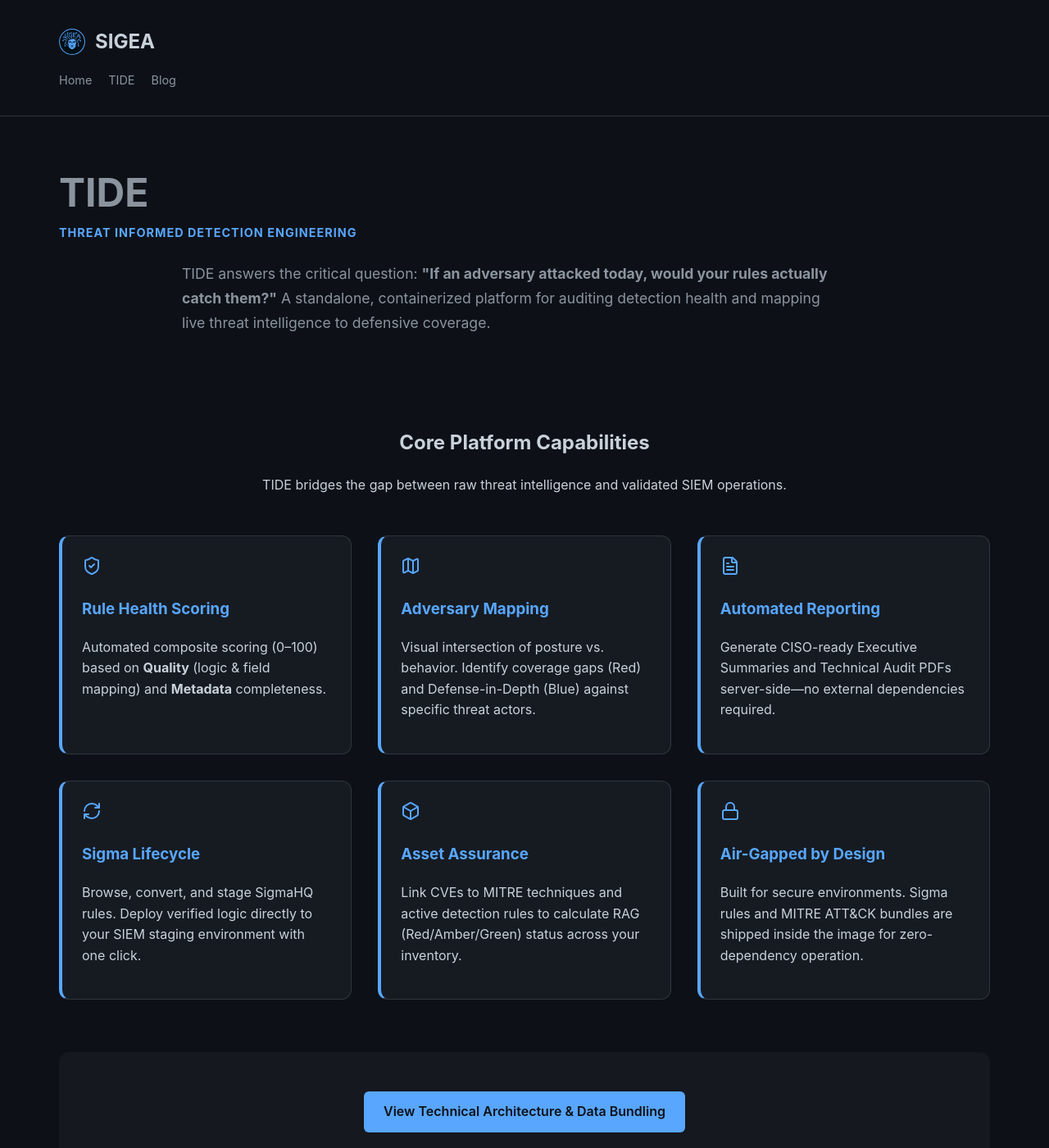
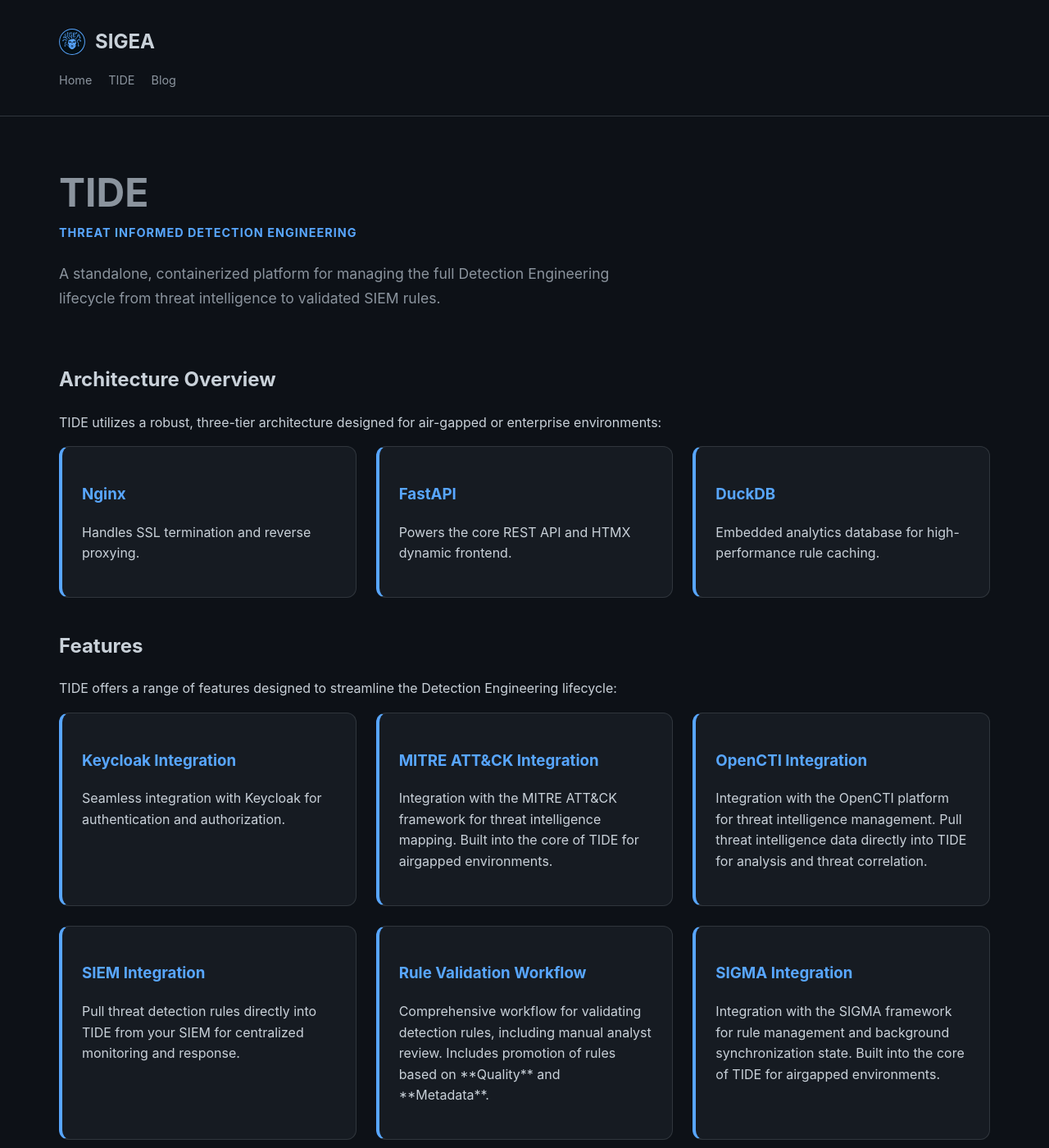
Before and after one commit to sigeauk/sigeauk.github.io, a Jekyll site: the page built from tide.html, in a window 1280 px wide and 1400 px high. Shown: the whole window at 82% size. Built offline with Jekyll 4.4.1, drawn with Linux system fonts in a browser that asks for light colours; some of the changed text lies outside the part shown.

Commit message:
TIDE Feaure update

```diff
--- a/tide.html
+++ b/tide.html
@@ -4,129 +4,146 @@
 description: Explore Sigea's flagship product, TIDE—a comprehensive platform for Threat Informed Detection Engineering.
 ---
 
-<script src="https://unpkg.com/lucide@latest"></script>
-
-<div class="hero-container" style="padding-bottom: 4rem;">
+<div class="hero-container">
     <div class="hero-text">
         <h2 class="main-heading">TIDE</h2>
         <p class="accent-subtitle">Threat Informed Detection Engineering</p>
-        <p class="lead-text" style="max-width: 800px; margin: 0 auto;">
-            TIDE answers the critical question: <strong>"If an adversary attacked today, would your rules actually catch them?"</strong>
-            A standalone, containerized platform for auditing detection health and mapping live threat intelligence to defensive coverage.
-        </p>
+        <p class="lead-text">A standalone, containerized platform for managing the full Detection Engineering lifecycle from threat intelligence to validated SIEM rules.</p>
     </div>
 </div>
 
-<section class="product-info" style="margin-bottom: 4rem;">
-    <div class="section-header" style="text-align: center; margin-bottom: 3rem;">
-        <span class="text-accent"><h2>Core Platform Capabilities</h2></span>
-        <p>TIDE bridges the gap between raw threat intelligence and validated SIEM operations.</p>
-    </div>
+<section class="product-info">
+    <span class="text-accent"></span><h2>Architecture Overview</h2></span>
+    <p>TIDE utilizes a robust, three-tier architecture designed for air-gapped or enterprise environments:</p>
 
-    <div class="grid" style="gap: 2rem;">
+    <div class="grid">
         <div class="feature-card">
-            <i data-lucide="shield-check" class="text-accent"></i>
-            <span class="text-accent"><h3>Rule Health Scoring</h3></span>
-            <p>Automated composite scoring (0–100) based on <strong>Quality</strong> (logic & field mapping) and <strong>Metadata</strong> completeness.</p>
+            <span class="text-accent"><h3>Nginx</h3></span>
+            <p>Handles SSL termination and reverse proxying.</p>
         </div>
 
         <div class="feature-card">
-            <i data-lucide="map" class="text-accent"></i>
-            <span class="text-accent"><h3>Adversary Mapping</h3></span>
-            <p>Visual intersection of posture vs. behavior. Identify coverage gaps (Red) and Defense-in-Depth (Blue) against specific threat actors.</p>
+            <span class="text-accent"><h3>FastAPI</h3></span>
+            <p>Powers the core REST API and HTMX dynamic frontend.</p>
         </div>
 
         <div class="feature-card">
-            <i data-lucide="file-text" class="text-accent"></i>
-            <span class="text-accent"><h3>Automated Reporting</h3></span>
-            <p>Generate CISO-ready Executive Summaries and Technical Audit PDFs server-side—no external dependencies required.</p>
-        </div>
-
-        <div class="feature-card">
-            <i data-lucide="refresh-cw" class="text-accent"></i>
-            <span class="text-accent"><h3>Sigma Lifecycle</h3></span>
-            <p>Browse, convert, and stage SigmaHQ rules. Deploy verified logic directly to your SIEM staging environment with one click.</p>
-        </div>
-
-        <div class="feature-card">
-            <i data-lucide="box" class="text-accent"></i>
-            <span class="text-accent"><h3>Asset Assurance</h3></span>
-            <p>Link CVEs to MITRE techniques and active detection rules to calculate RAG (Red/Amber/Green) status across your inventory.</p>
-        </div>
-
-        <div class="feature-card">
-            <i data-lucide="lock" class="text-accent"></i>
-            <span class="text-accent"><h3>Air-Gapped by Design</h3></span>
-            <p>Built for secure environments. Sigma rules and MITRE ATT&CK bundles are shipped inside the image for zero-dependency operation.</p>
+            <span class="text-accent"><h3>DuckDB</h3></span>
+            <p>Embedded analytics database for high-performance rule caching.</p>
         </div>
     </div>
 </section>
 
-<section class="product-info" style="background: rgba(255,255,255,0.03); border-radius: 12px; padding: 3rem; margin-bottom: 4rem;">
-    <div style="text-align: center;">
-        <details class="arch-details">
-            <summary class="btn-primary" style="display: inline-block; cursor: pointer; list-style: none; padding: 12px 24px;">
-                View Technical Architecture & Data Bundling
-            </summary>
+<section class="product-info">
 
-            <div class="details-content" style="margin-top: 3rem; text-align: left;">
-                <div class="grid" style="margin-bottom: 3rem;">
-                    <div class="feature-card" style="background: rgba(0,0,0,0.3);">
-                        <span class="text-accent"><h4>Edge: Nginx</h4></span>
-                        <p>Reverse proxy, SSL termination, and static asset serving for secure access.</p>
+        <span class="text-accent"><h2>Features</h2></span>
+    <p>TIDE offers a range of features designed to streamline the Detection Engineering lifecycle:</p>
+
+    <div class="grid">
+        <div class="feature-card">
+            <span class="text-accent"><h3>Keycloak Integration</h3></span>
+            <p>Seamless integration with Keycloak for authentication and authorization.</p>
         </div>
-                    <div class="feature-card" style="background: rgba(0,0,0,0.3);">
-                        <span class="text-accent"><h4>Core: FastAPI</h4></span>
-                        <p>REST API and HTMX partial endpoints handling the business logic and lifecycle workflow.</p>
+
+        <div class="feature-card">
+            <span class="text-accent"><h3>MITRE ATT&CK Integration</h3></span>
+            <p>Integration with the MITRE ATT&CK framework for threat intelligence mapping. Built into the core of TIDE for airgapped environments.</p>
         </div>
-                    <div class="feature-card" style="background: rgba(0,0,0,0.3);">
-                        <span class="text-accent"><h4>Data: DuckDB</h4></span>
-                        <p>High-performance embedded analytics database—zero external database server required.</p>
+
+        <div class="feature-card">
+            <span class="text-accent"><h3>OpenCTI Integration</h3></span>
+            <p>Integration with the OpenCTI platform for threat intelligence management. Pull threat intelligence data directly into TIDE for analysis and threat correlation.</p>
+        </div>
+
+        <div class="feature-card">
+            <span class="text-accent"><h3>SIEM Integration</h3></span>
+            <p>Pull threat detection rules directly into TIDE from your SIEM for centralized monitoring and response.</p>
+        </div>
+
+        <div class="feature-card">
+            <span class="text-accent"><h3>Rule Validation Workflow</h3></span>
+            <p>Comprehensive workflow for validating detection rules, including manual analyst review. Includes promotion of rules based on **Quality** and **Metadata**.</p>
+        </div>
+
+        <div class="feature-card">
+            <span class="text-accent"><h3>SIGMA Integration</h3></span>
+            <p>Integration with the SIGMA framework for rule management and background synchronization state. Built into the core of TIDE for airgapped environments.</p>
+        </div>
+
+        <div class="feature-card">
+            <span class="text-accent"><h3>SIGMA Conversion</h3></span>
+            <p>Converts SIGMA rules into a format compatible with your SIEM for seamless integration. Deploy from TIDE for instant coverage.</p>
+        </div>
+
+        <div class="feature-card">
+            <span class="text-accent"><h3>Coverage Metrics</h3></span>
+            <p>Comprehensive coverage metrics to identify gaps in your detection posture and prioritize rule development.</p>
+        </div>
+
+        <div class="feature-card">
+            <span class="text-accent"><h3>Rule logging</h3></span>
+            <p>Log rule score directly back into your SIEM for centralized monitoring and analysis. Allows for real-time insights and auditing of detection rules.</p>
         </div>
     </div>
 
-                <div style="border-top: 1px solid rgba(255,255,255,0.1); padding-top: 2rem;">
-                    <span class="text-accent"><h3>The Air-Gap Strategy</h3></span>
-                    <p>Unlike standard tools that query external APIs, TIDE bundles threat context at build-time to ensure 100% functionality in isolated networks.</p>
+</section>
 
-                    <table style="width: 100%; border-collapse: collapse; margin-top: 1.5rem;">
-                        <thead>
-                            <tr style="border-bottom: 2px solid var(--accent-color); text-align: left;">
-                                <th style="padding: 12px;">Data Component</th>
-                                <th style="padding: 12px;">Source</th>
-                                <th style="padding: 12px;">Update Frequency</th>
-                            </tr>
-                        </thead>
-                        <tbody>
-                            <tr style="border-bottom: 1px solid rgba(255,255,255,0.1);">
-                                <td style="padding: 12px;">Sigma Rules</td>
-                                <td style="padding: 12px;">SigmaHQ Repository</td>
-                                <td style="padding: 12px;">Every Docker Build</td>
-                            </tr>
-                            <tr style="border-bottom: 1px solid rgba(255,255,255,0.1);">
-                                <td style="padding: 12px;">MITRE ATT&CK</td>
-                                <td style="padding: 12px;">Enterprise/Mobile/ICS Bundles</td>
-                                <td style="padding: 12px;">Every Docker Build</td>
-                            </tr>
-                            <tr style="border-bottom: 1px solid rgba(255,255,255,0.1);">
-                                <td style="padding: 12px;">NVD CVE Data</td>
-                                <td style="padding: 12px;">NVD 2.0 API</td>
-                                <td style="padding: 12px;">Every Docker Build</td>
-                            </tr>
-                        </tbody>
-                    </table>
+<section class="product-info">
+    <span class="text-accent"><h2>Data Persistence</h2></span>
+    <p>TIDE is designed for stability. The following files are maintained in your persistent volume to survive container updates:</p>
+
+    <div class="grid">
+        <div class="feature-card">
+            <span class="text-accent"><h3>tide.duckdb</h3></span>
+            <p>The central rule cache and coverage metrics.</p>
         </div>
+
+        <div class="feature-card">
+            <span class="text-accent"><h3>checkedRule.json</h3></span>
+            <p>Manual analyst validation records.</p>
         </div>
-        </details>
+
+        <div class="feature-card">
+            <span class="text-accent"><h3>triggers/</h3></span>
+            <p>Directory for background synchronization state.</p>
+        </div>
     </div>
 </section>
 
-<div class="grid btn-grid" style="padding-bottom: 5rem;">
-    <div class="cta-container">
-      <a href="https://github.com/sigeauk/TIDE" class="btn-primary">Full Project Documentation</a>
+<section class="product-info">
+    <span class="text-accent"><h2>Platform Screenshots</h2></span>
+    <p>Explore the TIDE interface and its core analytics capabilities.</p>
+
+    <div class="gallery-grid">
+        <div class="gallery-item">
+            <img src="{{ site.baseurl }}/images/Threat Landscape.jpeg" alt="Threat Landscape Overview">
+            <p class="caption">Threat Landscape</p>
+        </div>
+        <div class="gallery-item">
+            <img src="{{ site.baseurl }}/images/Heatmap.png" alt="MITRE ATT&CK Heatmap">
+            <p class="caption">Coverage Heatmap</p>
+        </div>
+        <div class="gallery-item">
+            <img src="{{ site.baseurl }}/images/Sigma.jpeg" alt="Sigma Rule Management">
+            <p class="caption">Sigma Convert & Deploy</p>
+        </div>
+        <div class="gallery-item">
+            <img src="{{ site.baseurl }}/images/Promotion.jpeg" alt="Rule Promotion Workflow">
+            <p class="caption">Rule Promotion</p>
+        </div>
+        <div class="gallery-item">
+            <img src="{{ site.baseurl }}/images/logging.png" alt="Rule Logging and Auditing">
+            <p class="caption">Logging</p>
+        </div>
+        <div class="gallery-item">
+            <img src="{{ site.baseurl }}/images/Health.jpeg" alt="System Health Monitoring">
+            <p class="caption">Rule Health</p>
         </div>
     </div>
+</section>
 
-<script>
-  lucide.createIcons();
-</script>
+<div class="grid btn-grid">
+    <div class="cta-container">
+      <a href="https://github.com/sigeauk/TIDE" class="btn-primary">Full Documentation on GitHub</a>
+    </div>
+</div>
```
Also changed, not shown: tide_backup.html (deleted, +0 -149 lines). Lines whose indentation alone changed are shown as unchanged.
